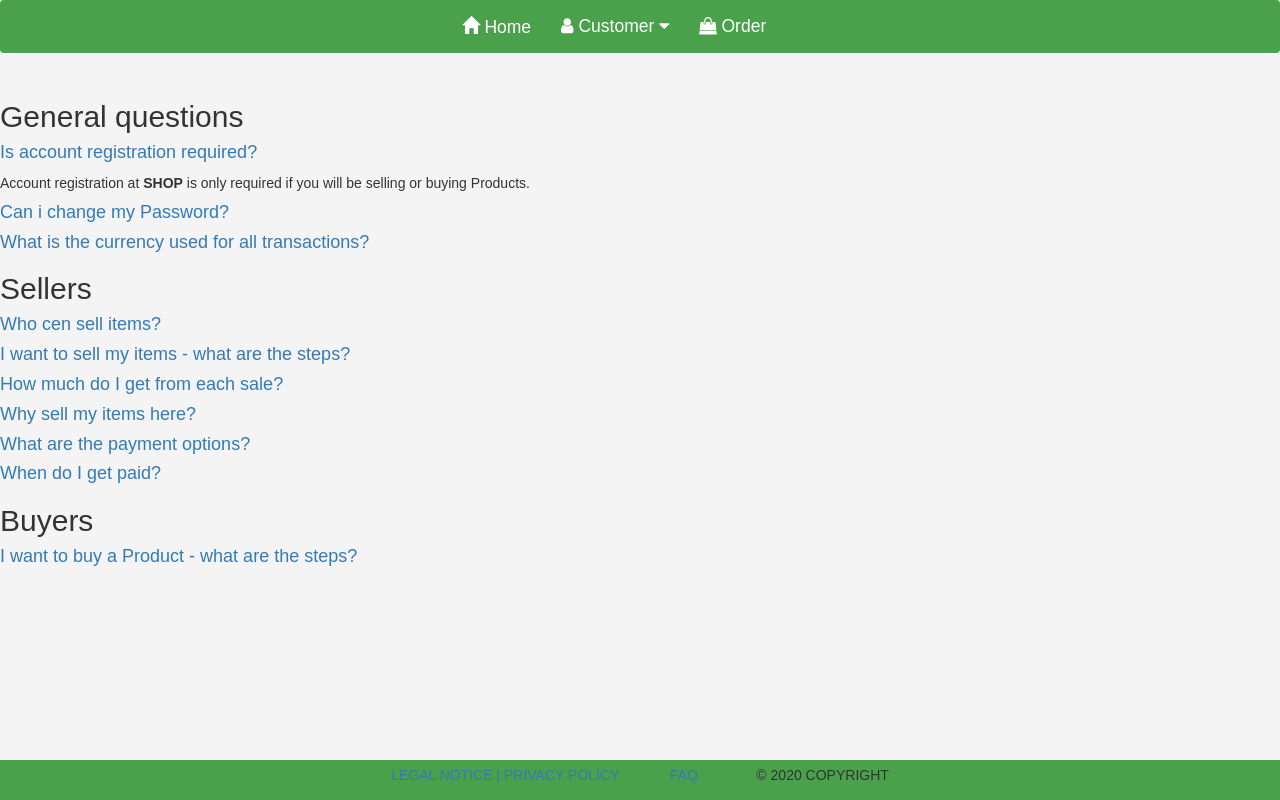
After one commit to florentchrist11/onlineshopping, a PHP site: page /FAQ.php in a window 1280 px wide. The commit adds this page. Run offline with PHP 8.4, Linux system fonts and the light colour scheme; some web fonts are replaced.

Commit message:
Add files via upload

```diff
--- /dev/null
+++ b/FAQ.php
@@ -0,0 +1,159 @@
+<?php    require('elements/header.php')        ?>
+<div class="faq">
+<link rel="stylesheet" type="text/css" href="style.css">
+    <br />
+    <br />
+    <br />
+    <br />
+
+    <div class="" id="accordion">
+       <h2> <div class="faqHeader">General questions</div></h2>
+        <div class="card ">
+            <div class="card-header">
+                <h4 class="card-header">
+                    <a class="accordion-toggle" data-toggle="collapse" data-parent="#accordion" href="#collapseOne">Is account registration required?</a>
+                </h4>
+            </div>
+            <div id="collapseOne" class="panel-collapse collapse in">
+                <div class="card-block">
+                    Account registration at <strong>SHOP</strong> is only required if you will be selling or buying Products.
+                </div>
+            </div>
+        </div>
+        <div class="card ">
+            <div class="card-header">
+                <h4 class="card-header">
+                    <a class="accordion-toggle collapsed" data-toggle="collapse" data-parent="#accordion" href="#collapseTen">Can i change my Password?</a>
+                </h4>
+            </div>
+            <div id="collapseTen" class="panel-collapse collapse">
+                <div class="card-block">
+                    ofc you can change password at our site
+                </div>
+            </div>
+        </div>
+        <div class="card ">
+            <div class="card-header">
+                <h4 class="card-header">
+                    <a class="accordion-toggle collapsed" data-toggle="collapse" data-parent="#accordion" href="#collapseEleven">What is the currency used for all transactions?</a>
+                </h4>
+            </div>
+            <div id="collapseEleven" class="panel-collapse collapse">
+                <div class="card-block">
+                    All prices for Products, Books and other items, including each seller's or buyer's account balance are in <strong>USD</strong>
+                </div>
+            </div>
+        </div>
+
+        <h2><div class="faqHeader">Sellers</div></h2>
+        <div class="card ">
+            <div class="card-header">
+                <h4 class="card-header">
+                    <a class="accordion-toggle collapsed" data-toggle="collapse" data-parent="#accordion" href="#collapseTwo">Who cen sell items?</a>
+                </h4>
+            </div>
+            <div id="collapseTwo" class="panel-collapse collapse">
+                <div class="card-block">
+                    Any registed user, who want to sell a Product, can post it on <strong>SHOP</strong>.
+                </div>
+            </div>
+        </div>
+        <div class="card ">
+            <div class="card-header">
+                <h4 class="card-header">
+                    <a class="accordion-toggle collapsed" data-toggle="collapse" data-parent="#accordion" href="#collapseThree">I want to sell my items - what are the steps?</a>
+                </h4>
+            </div>
+            <div id="collapseThree" class="panel-collapse collapse">
+                <div class="card-block">
+                    The steps involved in this process are really simple. All you need to do is:
+                    <ul>
+                        <li>Register an SELLER account</li>
+                        <li>Notice YOUR Seller ID</li>
+                        <li>Go to the <strong>LOGIN </strong> place your E-Mail and SellerID and Press Login</li>
+                        <li>Discribe, set your own Price and upload your Product</li>
+
+                    </ul>
+                </div>
+            </div>
+        </div>
+        <div class="card ">
+            <div class="card-header">
+                <h4 class="card-header">
+                    <a class="accordion-toggle collapsed" data-toggle="collapse" data-parent="#accordion" href="#collapseFive">How much do I get from each sale?</a>
+                </h4>
+            </div>
+            <div id="collapseFive" class="panel-collapse collapse">
+                <div class="card-block">
+                    Here, at <strong>SHOP</strong>, we offer a great, 98% rate for each seller, regardless of any restrictions, such as volume, date of entry, etc.
+                    <br />
+                </div>
+            </div>
+        </div>
+        <div class="card ">
+            <div class="card-header">
+                <h4 class="card-header">
+                    <a class="accordion-toggle collapsed" data-toggle="collapse" data-parent="#accordion" href="#collapseSix">Why sell my items here?</a>
+                </h4>
+            </div>
+            <div id="collapseSix" class="panel-collapse collapse">
+                <div class="card-block">
+                    There are a number of reasons why you should join us:
+                    <ul>
+                        <li>A great 98% flat rate for your items.</li>
+                        <li>Fast response/approval times. Many sites take weeks to process a Product. And if it gets rejected, there is another iteration. We have aliminated this, and made the process very fast.</li>
+                        <li>We are not an exclusive marketplace. This means that you can sell your items on <strong>SHOP</strong>, as well as on any other marketplate, and thus increase your earning potential.</li>
+                    </ul>
+                </div>
+            </div>
+        </div>
+        <div class="card ">
+            <div class="card-header">
+                <h4 class="card-header">
+                    <a class="accordion-toggle collapsed" data-toggle="collapse" data-parent="#accordion" href="#collapseEight">What are the payment options?</a>
+                </h4>
+            </div>
+            <div id="collapseEight" class="panel-collapse collapse">
+                <div class="card-block">
+                    The best way to transfer funds is via Paypal. This secure platform ensures timely payments and a secure environment.
+                </div>
+            </div>
+        </div>
+        <div class="card ">
+            <div class="card-header">
+                <h4 class="card-header">
+                    <a class="accordion-toggle collapsed" data-toggle="collapse" data-parent="#accordion" href="#collapseNine">When do I get paid?</a>
+                </h4>
+            </div>
+            <div id="collapseNine" class="panel-collapse collapse">
+                <div class="card-block">
+                    Our standard payment plan provides for monthly payments. At the end of each month, all accumulated funds are transfered to your account.
+                    The minimum amount of your balance should be at least 70 USD.
+                </div>
+            </div>
+        </div>
+
+        <h2> <div class="faqHeader">Buyers</div></h2>
+        <div class="card ">
+            <div class="card-header">
+                <h4 class="card-header">
+                    <a class="accordion-toggle collapsed" data-toggle="collapse" data-parent="#accordion" href="#collapseFour">I want to buy a Product - what are the steps?</a>
+                </h4>
+            </div>
+            <div id="collapseFour" class="panel-collapse collapse">
+                <div class="card-block">
+                    Buying a Product on <strong>SHOP</strong> is really simple. Each theme has a live preview.
+                    Once you have selected a Product, which is to your liking, you can quickly and securely pay via Paypal.
+                    <br />
+                    Once the transaction is complete, you gain full access shipment tracking
+                </div>
+            </div>
+        </div>
+            </div>
+            </div>
+        </div>
+    </div>
+</div>
+
+
+<?php    require('elements/footer.php')        ?>
```
Also changed, not shown: Legal_Privacy.php (+48 -33 lines).
